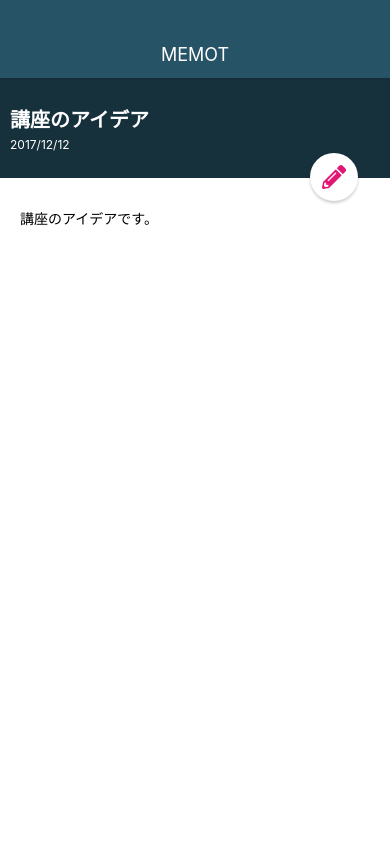
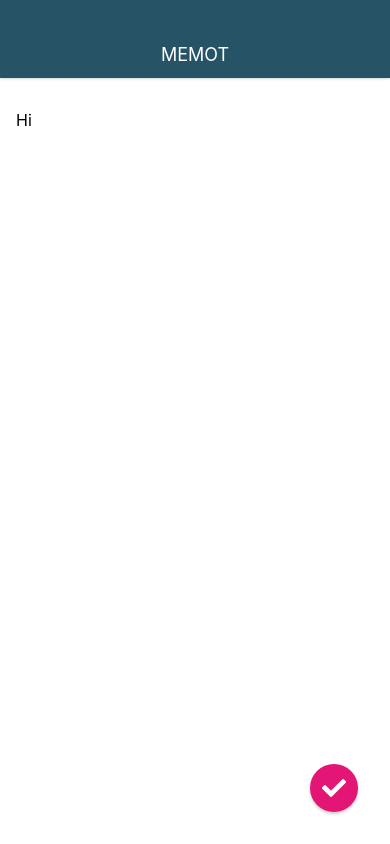
Before and after one commit to KazumasaHayashi/MemoApp, a React Native app: screen / in a window 390 px wide. Built offline with nearby package versions, Linux system fonts and the light colour scheme.

Commit message:
Create MemoEditScreen

```diff
--- a/App.js
+++ b/App.js
@@ -3,13 +3,13 @@
 import { StyleSheet, View } from 'react-native';
 
 import Appbar from './src/components/Appbar';
-import MemoDetailScreen from './src/screens/MemoDetailScreen';
+import MemoEditScreen from './src/screens/MemoEditScreen';
 
 export default function App() {
   return (
     <View style={styles.container}>
       <Appbar />
-      <MemoDetailScreen />
+      <MemoEditScreen />
 
     </View>
   );
--- a/src/elements/CircleButton.js
+++ b/src/elements/CircleButton.js
@@ -8,6 +8,7 @@
 const CustomIcon = createIconSet({
     pencil: '\uf303',
     plus: '\uf067',
+    check: '\uf00c',
 }, 'FontAwesome');
 
 class CircleButton extends React.Component {
--- /dev/null
+++ b/src/screens/MemoEditScreen.js
@@ -0,0 +1,39 @@
+import React from 'react';
+import { StyleSheet, View, TextInput } from 'react-native';
+
+import CircleButton from '../elements/CircleButton';
+
+class MemoEditScreen extends React.Component {
+    render() {
+        return (
+            <View style={styles.container}>
+                <TextInput style={styles.memoEditInput} multiline value="Hi" />
+
+
+                <CircleButton name="check" />
+            </View>
+
+
+
+        );
+    }
+}
+
+const styles = StyleSheet.create({
+    container: {
+        flex: 1,
+        width: '100%',
+    },
+    memoEditInput: {
+        backgroundColor: '#fff',
+        flex: 1,
+        paddingTop: 32,
+        paddingLeft: 16,
+        paddingRight: 16,
+        paddingBottom: 16,
+        fontSize: 16,
+    }
+
+});
+
+export default MemoEditScreen;
```
